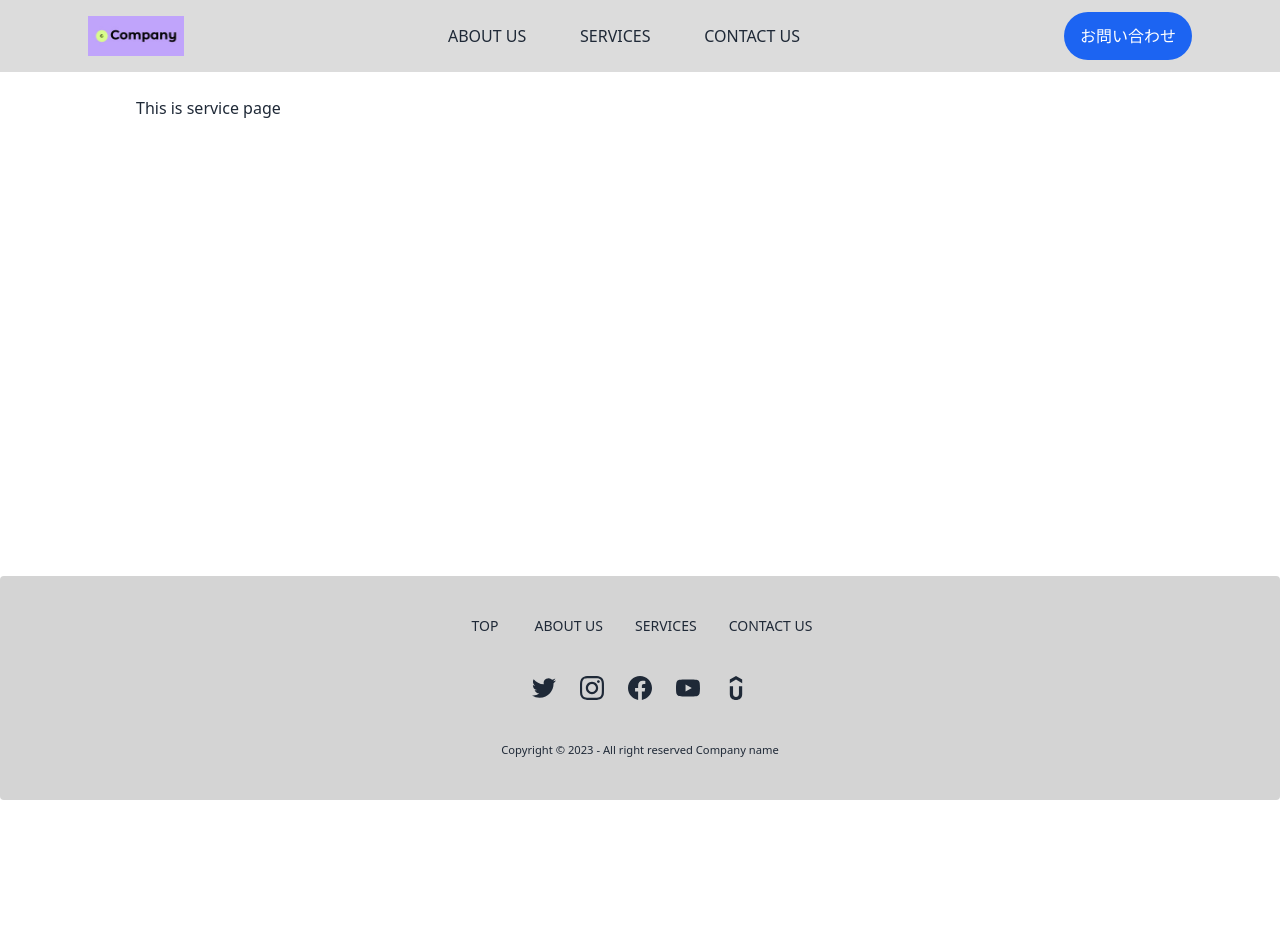
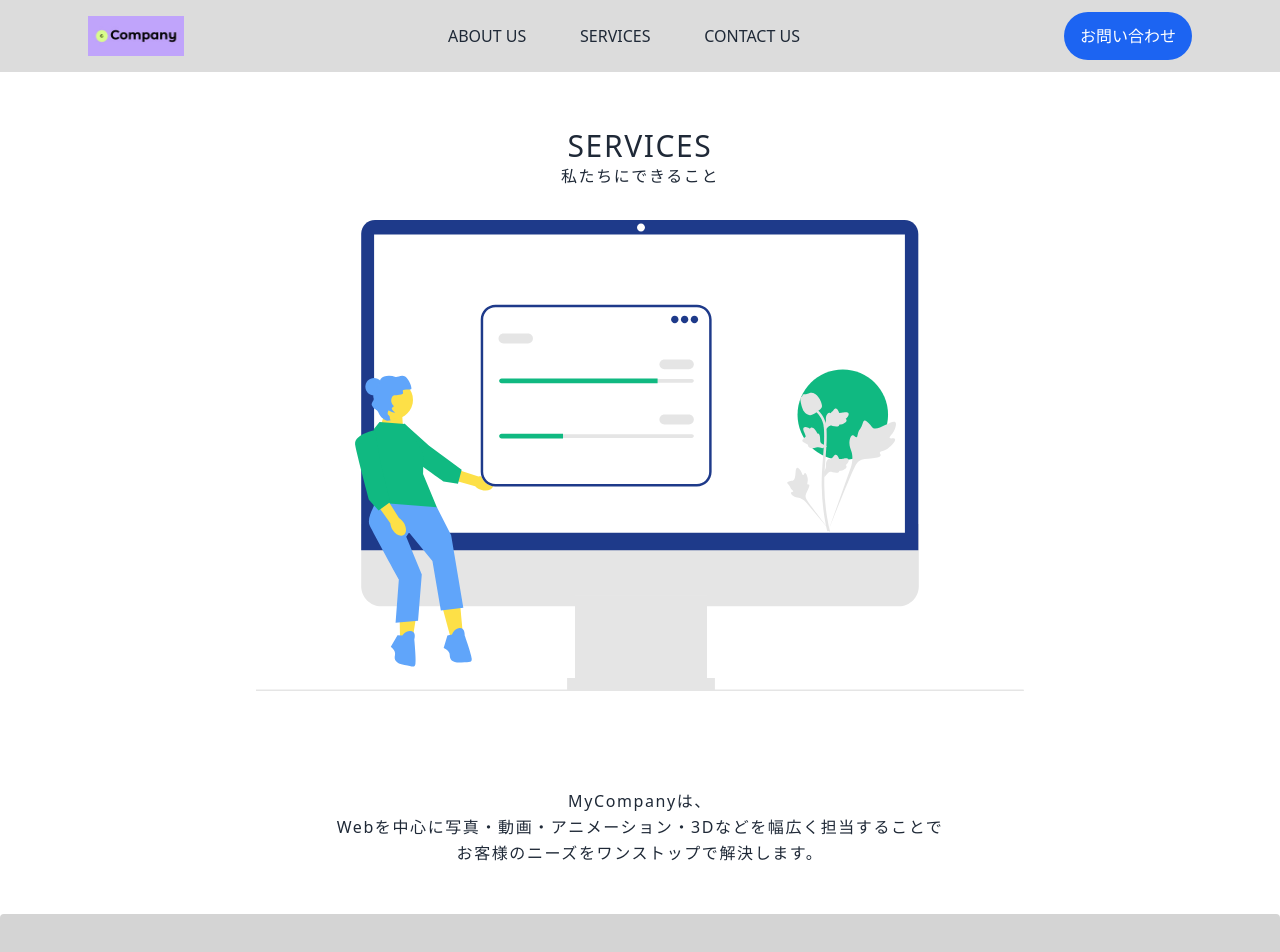
Before and after one commit to JunyaNomura/business-site-shopify, a Next.js app: page /service in a window 1280 px wide. Shown: the top 952 px of the page. Before the commit the page ends 800 px from the top, so only its background shows below. Built offline with nearby package versions, Linux system fonts and the light colour scheme.

Commit message:
servvices hero component has been added into the service.tsx

```diff
--- a/components/Greeting .tsx
+++ b/components/Greeting .tsx
@@ -22,7 +22,7 @@ const Greeting  = () => {
 
         {/* card */}
         <div className="bg-emerald-50 w-80 sm:w-[560px] mx-auto py-6">
-          <Image src={profile} alt="Company's representative photo" width={750} height={750} priority className="object-cover w-52 h-52 mx-auto rounded-full brightness-[1.1] saturate-[1.30]"/>
+          <Image src={profile} alt="Company's representative photo" width={500} height={500} className="object-cover w-52 h-52 mx-auto rounded-full brightness-[1.1] saturate-[1.30]"/>
           {/* name */}
           <p className="capitalize py-3">
             asuka seki
--- a/components/IndexHero.tsx
+++ b/components/IndexHero.tsx
@@ -15,7 +15,7 @@ const IndexHero = () => {
           創造的な未来をテクノロジーと共に。
           </p>
       {/* hero image */}
-      <Image src={heroSvg} alt="hero image" className="mx-auto lg:max-w-3xl"/>
+      <Image src={heroSvg} alt="hero image" className="mx-auto lg:max-w-3xl" />
       {/* about */}
       <section className="mt-24">
         <p className="text-xl mb-12">
--- /dev/null
+++ b/components/ServiceHero.tsx
@@ -0,0 +1,30 @@
+import Image from 'next/image'
+import serviceSvg from '../public/service.svg'
+
+const ServiceHero = () => {
+  return (
+    <div className="mx-auto px-4 text-center tracking-widest leading-relaxed font-sans font-light text-gray-800">
+      {/* hero title */}
+        <h2 className="w-auto mt-8 uppercase text-3xl">
+          Services
+        </h2>
+          <p className="text-base mb-8">
+         私たちにできること
+          </p>
+      {/* hero image */}
+      <Image src={serviceSvg} alt="hero image" className="mx-auto lg:max-w-3xl"/>
+      {/* about */}
+      <section className="mt-24">
+        <p className="mb-12">
+          MyCompanyは、
+          <br/>
+          Webを中心に写真・動画・アニメーション・3Dなどを幅広く担当することで
+          <br/>
+          お客様のニーズをワンストップで解決します。
+        </p>
+      </section>
+    </div>
+  )
+}
+
+export default ServiceHero
--- a/features/hooks/useChangeViewport.tsx
+++ b/features/hooks/useChangeViewport.tsx
@@ -10,7 +10,7 @@ const changeViewport = () => {
        : setViewport("width=360");
     }
     window.addEventListener('resize', switchViewport)
-    console.log(viewport)
+    // console.log(viewport)
   }, [viewport])
   return viewport;
 }
--- a/pages/index.tsx
+++ b/pages/index.tsx
@@ -1,14 +1,7 @@
-import Hero from '../components/IndexHero'
+import IndexHero from '../components/IndexHero'
 import Services from '../components/Services'
 import Contact from '../components/Contact'
 import HeadSeo from '../components/HeadSeo'
-// import Faq from '../components/Faq'
-// import Flow from '../components/Flow'
-// import Improvement from '../components/Improvement'
-// import Reason from '../components/Reason'
-// import Support from '../components/Support'
-// import Voice from '../components/Voice'
-
 
 
 export default function Home() {
@@ -25,14 +18,8 @@ export default function Home() {
       />
       <main>
         <div className="max-w-5xl mx-auto px-2 pt-24">
-          <Hero />
+          <IndexHero />
           <Services />
-          {/* <Reason />
-          <Support />
-          <Improvement />
-          <Voice />
-          <Faq />
-        <Flow /> */}
         </div>
         <Contact />
       </main>
--- a/pages/service.tsx
+++ b/pages/service.tsx
@@ -1,3 +1,4 @@
+import ServiceHero from '@/components/ServiceHero'
 import HeadSeo from '../components/HeadSeo'
 
 export default function Home() {
@@ -13,7 +14,7 @@ export default function Home() {
         ogType={"article"}
       />
       <main className="max-w-5xl mx-auto px-2 pt-24">
-       This is service page
+       <ServiceHero />
       </main>
 
     </>
```
Also changed, not shown: public/service.svg (added).
